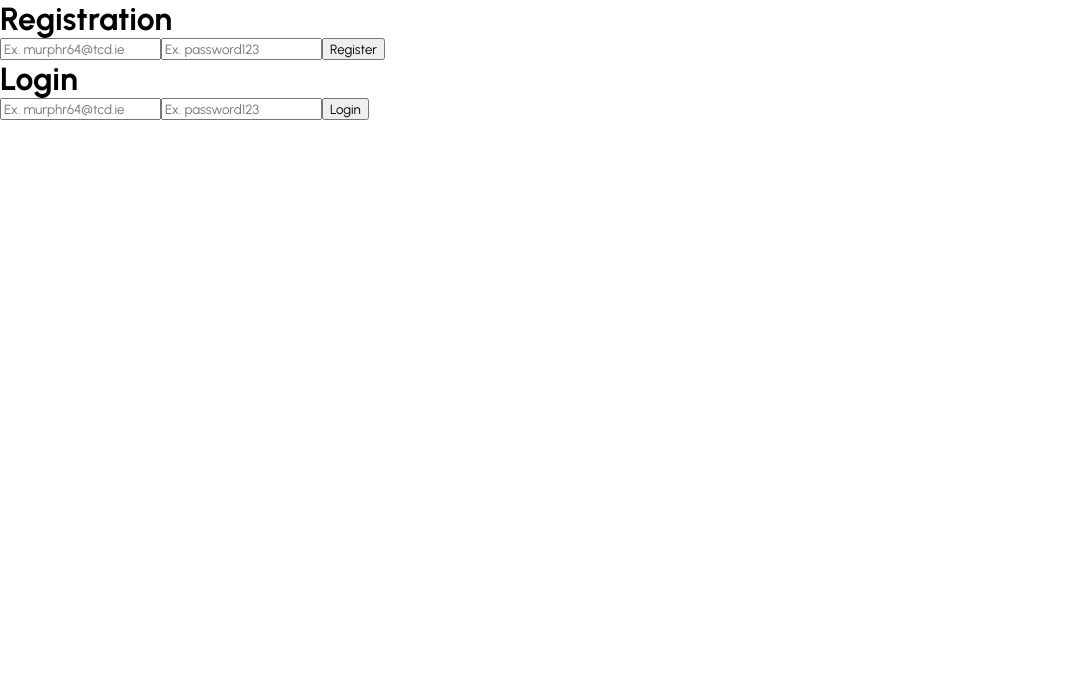
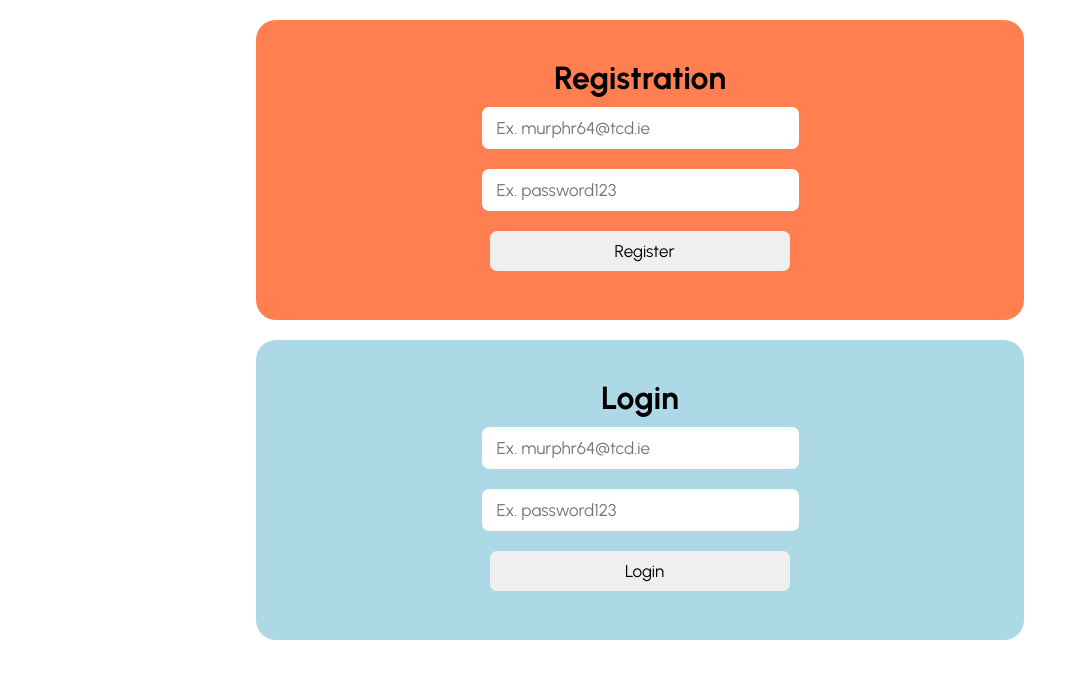
Before and after one commit to morrinem/2-Use, a React (Create React App) app in the folder 2-use/: page /loginRegister in a window 1280 px wide. Shown: the top 678 px of the page, without its empty margins (0-1087 px from the left). Built offline with nearby package versions, Linux system fonts and the light colour scheme.

Commit message:
Adding the styles for the login
and updating the name for LoginRegister

```diff
--- /dev/null
+++ b/2-use/src/Styles/login.css
@@ -0,0 +1,54 @@
+.App {
+    display: flex;
+    flex-direction: column;
+    justify-content: center;
+    align-items: center;
+}
+
+.Registration {
+    display: flex;
+    flex-direction: column;
+    justify-content: center;
+    align-items: center;
+    background-color: coral;
+    width: 60%;
+    height: 300px;
+    border-radius: 20px;
+    margin-top: 20px;
+}
+
+.Registration button, input {
+    width: 300px;
+    height: 40px;
+    border: none;
+    border-radius: 7px;
+    margin: 10px;
+    padding-left: 15px;
+    font-size: 17px;
+}
+
+.Login {
+    display: flex;
+    flex-direction: column;
+    justify-content: center;
+    align-items: center;
+    background-color: lightblue;
+    width: 60%;
+    height: 300px;
+    border-radius: 20px;
+    margin-top: 20px;
+}
+
+.Login button, input {
+    width: 300px;
+    height: 40px;
+    border: none;
+    border-radius: 7px;
+    margin: 10px;
+    padding-left: 15px;
+    font-size: 17px;
+}
+
+button {
+    cursor: pointer;
+}
--- a/2-use/src/pages/LoginRegister.js
+++ b/2-use/src/pages/LoginRegister.js
@@ -1,8 +1,9 @@
 import {useState} from "react";
 import Axios from 'axios'
+import '../Styles/login.css'
 
 
-function App() {
+function LoginRegister() {
 
     const [passwordReg, setPasswordReg] = useState('')
     const [usernameReg, setUsernameReg] = useState('')
@@ -82,4 +83,4 @@ function App() {
     );
 }
 
-export default App;
+export default LoginRegister;
```
